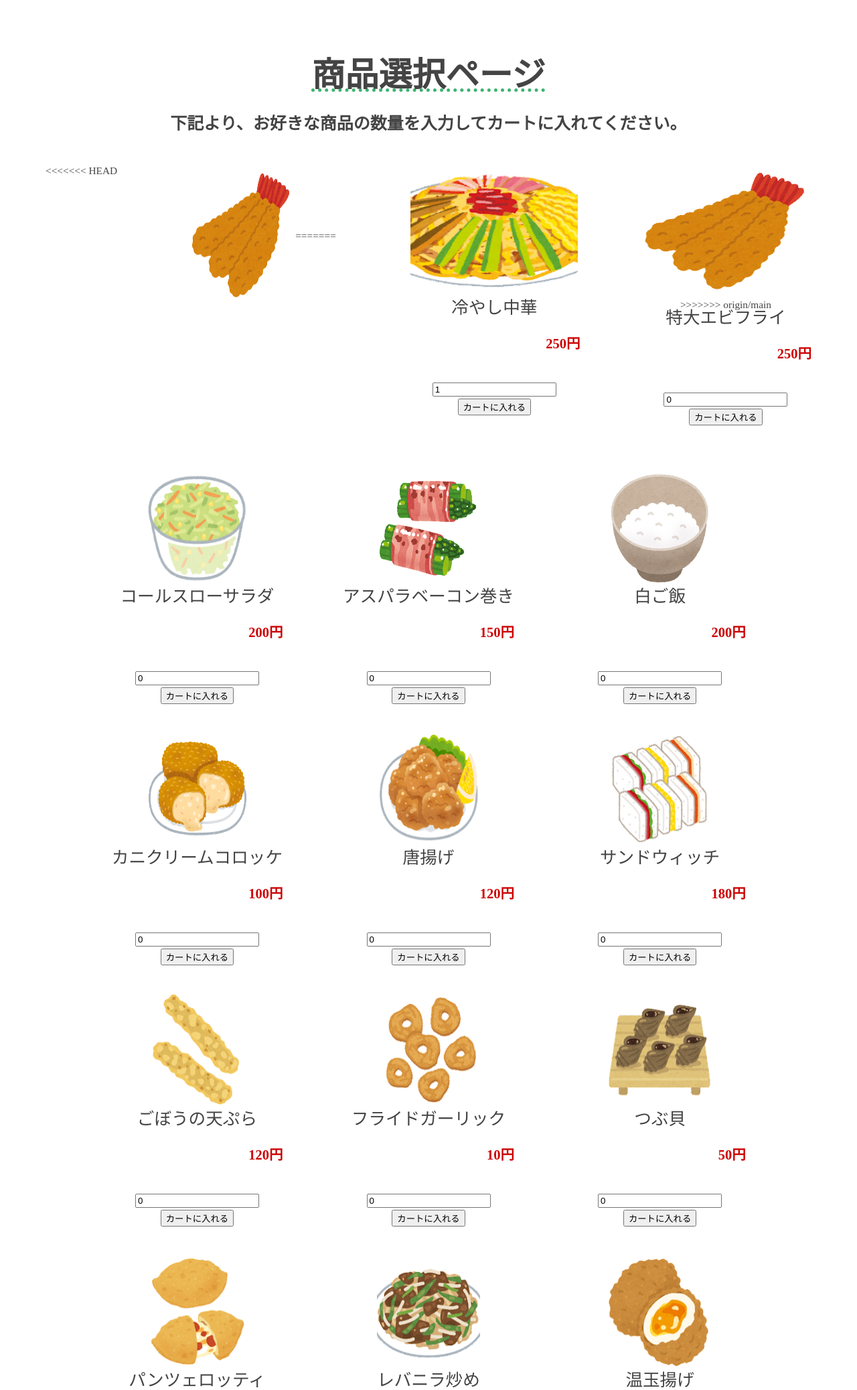
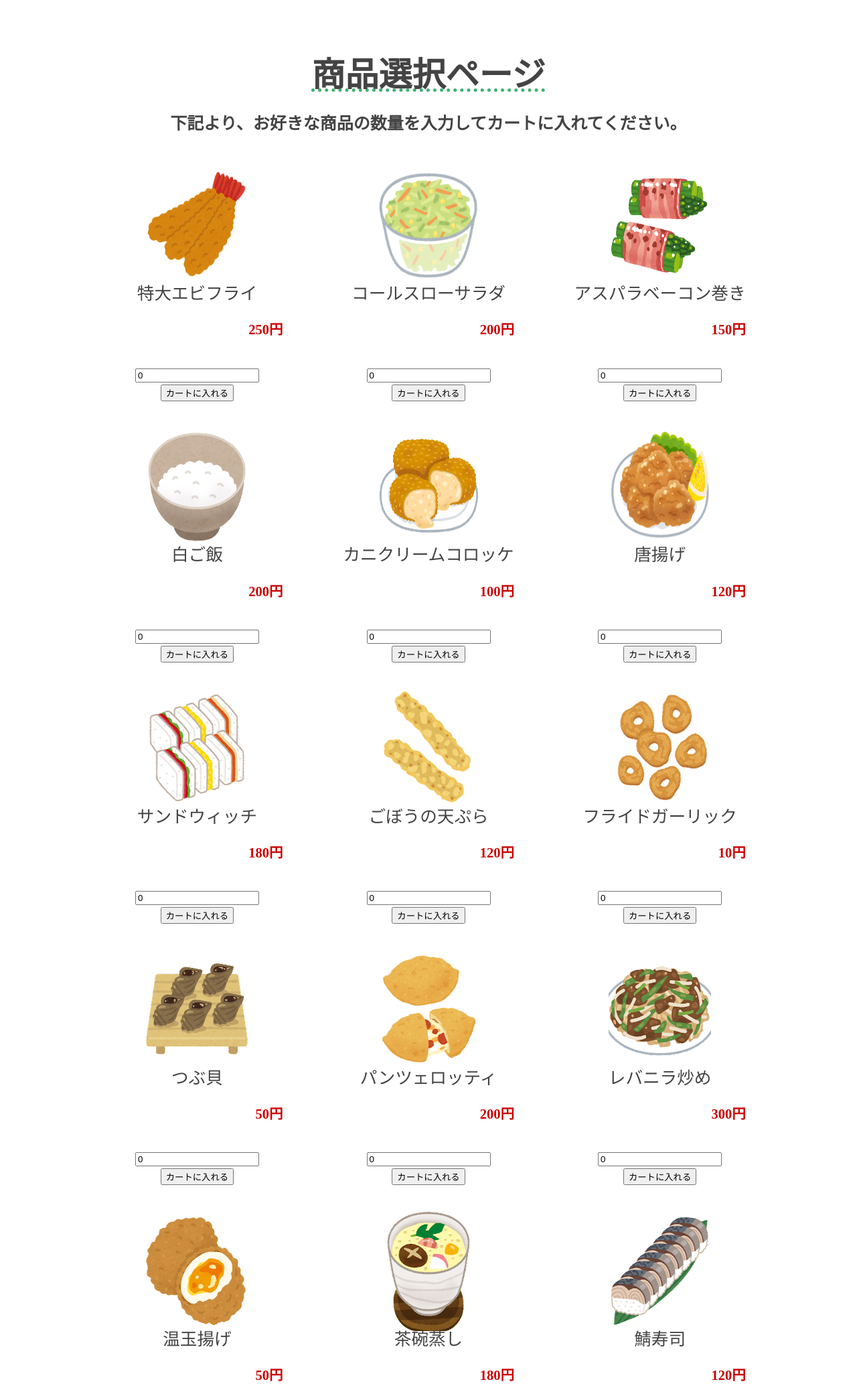
Before and after one commit to michikofujita/oh-bento, a PHP site: page / in a window 1280 px wide. Shown: the part 463-2538 px from the top of the page at 67% size. Run offline with PHP 8.4, Linux system fonts and the light colour scheme.

Commit message:
藤田　修正

```diff
--- a/css/style.css
+++ b/css/style.css
@@ -145,8 +145,15 @@
 }
 
 @media screen and (max-width: 450px) {
-  input[type="text"] {
-    width: 50px;
+  #product h1 {
+    font-size: 40px;
+    padding-top: 0;
+  }
+  #product p {
+    font-size: 20px;
+    /* padding-top: 1em; */
+    /* padding-bottom: 2em; */
+    margin: 35px;
   }
 
 }
--- a/product.php
+++ b/product.php
@@ -16,34 +16,8 @@ require_once 'header.php';
 <h1>商品選択ページ</h1>
     <p>下記より、お好きな商品の数量を入力してカートに入れてください。</p>
     <ul class="flex">
-<<<<<<< HEAD
             <li class="shop">
             <img src="images/img02<?= $count; ?>.png"  width="60%" height="55%">
-=======
-    <li class="shop">
-            <img src="images/img21<?= $count; ?>.png" width="250px" height="200px">
-            <div class="item-body">
-                <div>
-                    <?= $name; ?>冷やし中華
-                </div>
-                <p class="nedan">
-                    <?= $price; ?>250円
-                </p>
-
-                <!-- <div class="item-form"> -->
-                <form action="cart.php" method="POST" class="item-form">
-                    <input type="hidden" name="name" value="<?= $name; ?>">
-                    <input type="hidden" name="price" value="<?= $price; ?>">
-                    <!-- <input type="text" value="1"> -->
-                    <input type="text" class="kosuu" value="1" name="count">
-                    <button type="submit" class="btn-sm btn-blue">カートに入れる</button>
-                </form>
-                <!-- </div>end item-form -->
-            </div><!-- end item-body-->
-        </li>
-        <li class="shop">
-            <img src="images/img02<?= $count; ?>.png" width="250px" height="200px">
->>>>>>> origin/main
             <div class="item-body">
                 <div>
                     特大エビフライ
```
